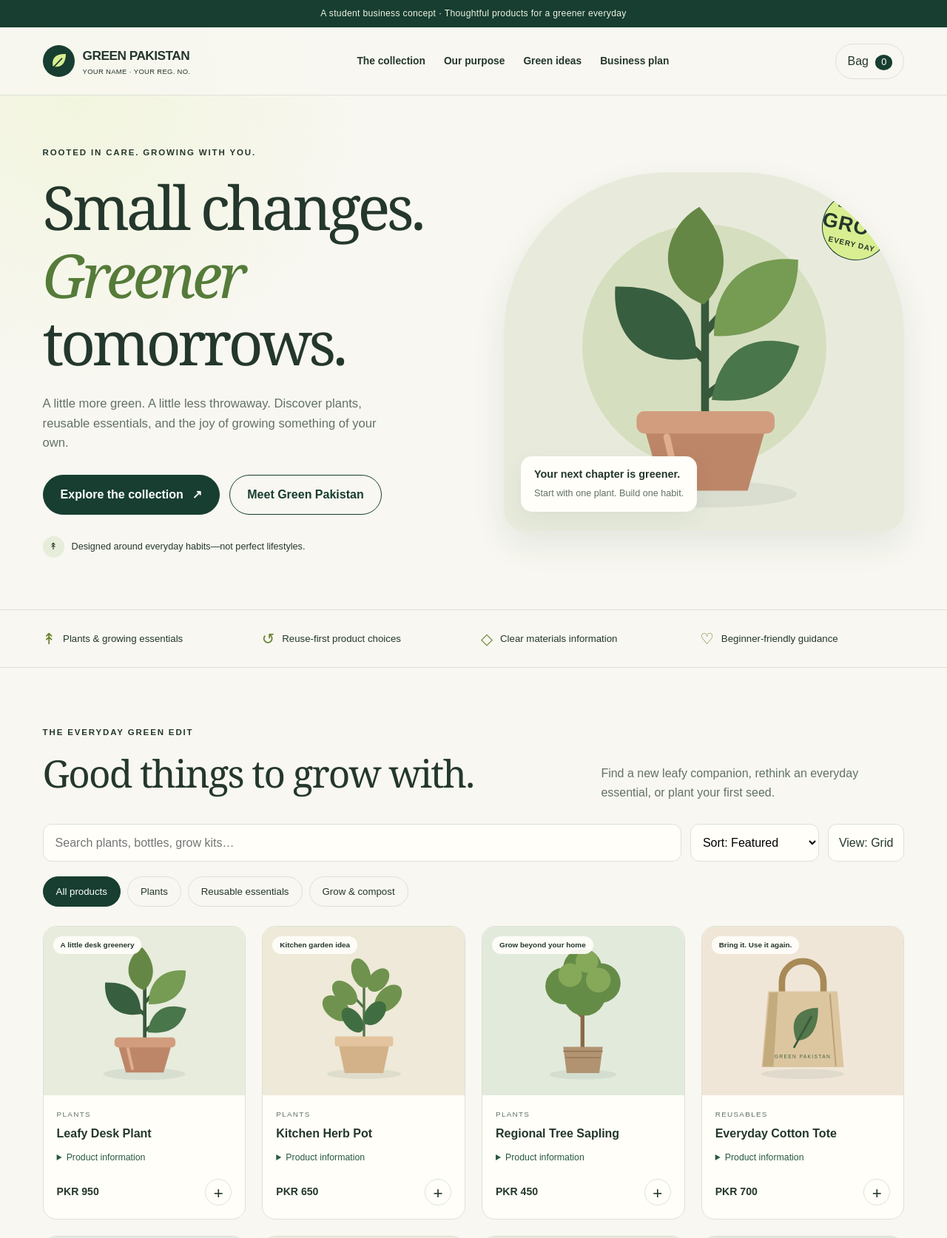
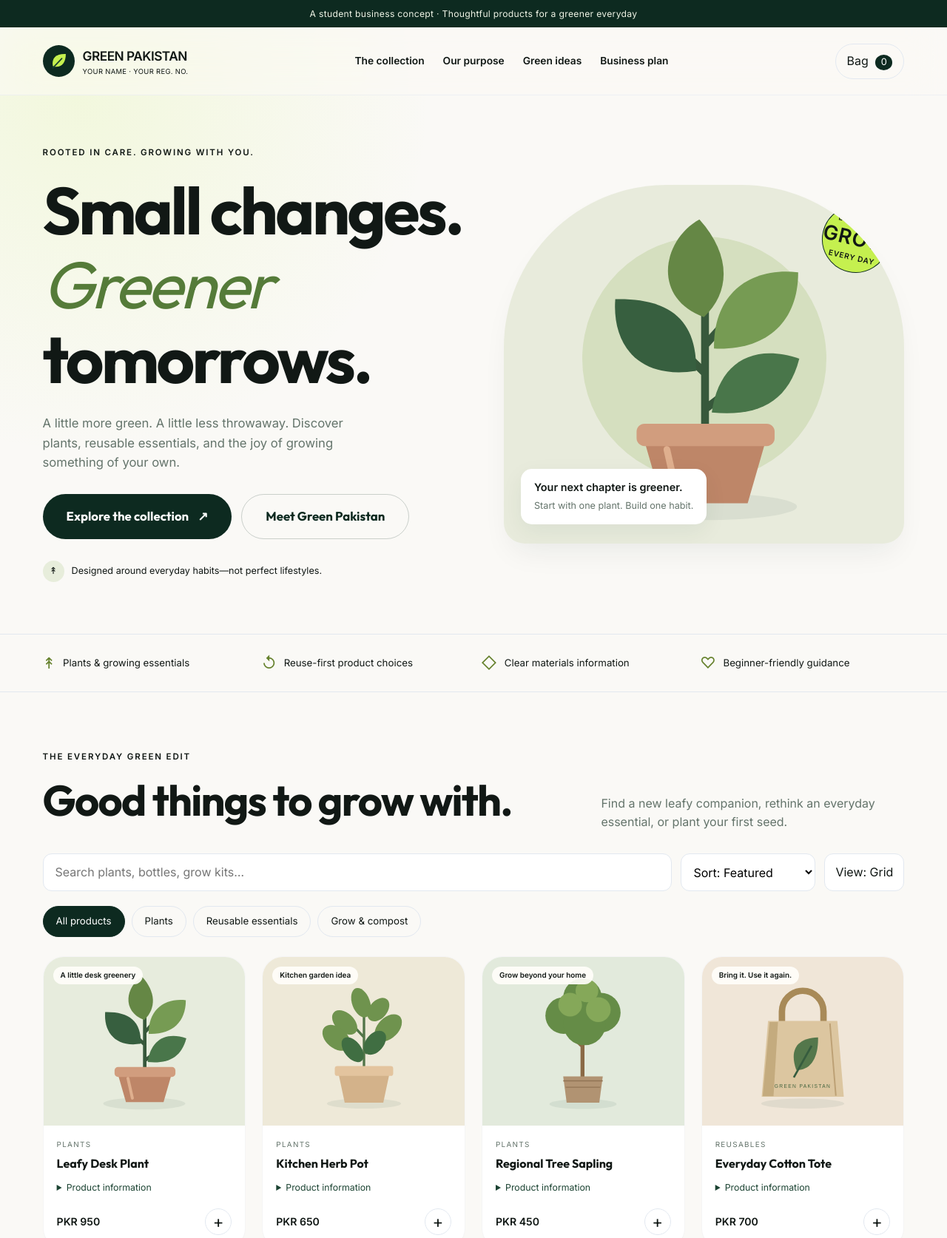
Before and after one commit to MushtaqAhmadSaqi/GreenPakistan, a plain HTML site: page index.html in a window 1280 px wide. Shown: the top 1674 px of the page at 74% size. Drawn offline with Linux system fonts and the light colour scheme.

Commit message:
update color palette, typography, animations, and styling across the UI

```diff
--- a/index.html
+++ b/index.html
@@ -10,6 +10,9 @@
     />
     <title>Green Pakistan | Small changes. Greener tomorrows.</title>
 
+    <link rel="preconnect" href="https://fonts.googleapis.com">
+    <link rel="preconnect" href="https://fonts.gstatic.com" crossorigin>
+    <link href="https://fonts.googleapis.com/css2?family=Inter:wght@400;500;600&family=Outfit:wght@300;400;500;700;800&display=swap" rel="stylesheet">
     <link rel="stylesheet" href="styles.css" />
   </head>
 
--- a/script.js
+++ b/script.js
@@ -227,8 +227,8 @@ Search input is never interpolated into HTML.
   byId("productGrid").innerHTML = visible.length
     ? visible
         .map(
-          (product) => `
-<article class="product-card">
+          (product, index) => `
+<article class="product-card" style="animation-delay: ${index * 0.08}s">
   <div class="product-art" style="background:${product.color}">
     <span class="product-badge">${product.badge}</span>
     <svg role="img" aria-label="Illustration of ${product.name}"
@@ -250,7 +250,7 @@ Search input is never interpolated into HTML.
     </div>
   </div>
 </article>
-`,
+`
         )
         .join("")
     : '<p class="no-results">No products found. Try another search or category.</p>';
--- a/styles.css
+++ b/styles.css
@@ -1,16 +1,16 @@
 :root {
-  --forest: #173e30;
-  --green: #285941;
-  --lime: #d9ee91;
-  --cream: #f8f7f1;
-  --paper: #fffef9;
-  --ink: #24372c;
-  --muted: #627266;
-  --line: #dde2d6;
-  --peach: #efdfcb;
-  --radius: 22px;
-  --shadow-soft: 0 18px 45px rgba(23, 62, 48, 0.09);
-  --shadow-lift: 0 22px 50px rgba(23, 62, 48, 0.15);
+  --forest: #0D2A20;
+  --green: #1B4332;
+  --lime: #C5F04F;
+  --cream: #FAF9F6;
+  --paper: #FFFFFF;
+  --ink: #111815;
+  --muted: #64746B;
+  --line: #E2E8F0;
+  --peach: #FCEBD7;
+  --radius: 24px;
+  --shadow-soft: 0 20px 40px -12px rgba(13, 42, 32, 0.08);
+  --shadow-lift: 0 30px 60px -15px rgba(13, 42, 32, 0.15);
 }
 * {
   box-sizing: border-box;
@@ -23,9 +23,9 @@ body {
   margin: 0;
   color: var(--ink);
   background:
-    radial-gradient(circle at 8% 2%, rgba(217, 238, 145, 0.2), transparent 24rem),
+    radial-gradient(circle at 8% 2%, rgba(197, 240, 79, 0.15), transparent 30rem),
     var(--cream);
-  font-family: Arial, Helvetica, sans-serif;
+  font-family: 'Inter', system-ui, -apple-system, sans-serif;
   line-height: 1.6;
 }
 body.modal-open {
@@ -82,18 +82,19 @@ h3 {
 }
 h1,
 h2,
+h3,
 .serif {
-  font-family: Georgia, "Times New Roman", serif;
+  font-family: 'Outfit', sans-serif;
 }
 h1 {
-  font-size: clamp(3.2rem, 6.4vw, 6.2rem);
-  font-weight: 500;
-  letter-spacing: -0.055em;
+  font-size: clamp(3.5rem, 7vw, 7rem);
+  font-weight: 700;
+  letter-spacing: -0.04em;
 }
 h2 {
-  font-size: clamp(2rem, 4vw, 3.5rem);
-  font-weight: 500;
-  letter-spacing: -0.035em;
+  font-size: clamp(2.2rem, 4.5vw, 4rem);
+  font-weight: 600;
+  letter-spacing: -0.03em;
 }
 h3 {
   font-size: 1.2rem;
@@ -117,32 +118,41 @@ small {
   color: var(--muted);
 }
 .btn {
-  border: 1px solid var(--forest);
+  border: none;
   background: var(--forest);
   color: white;
   display: inline-flex;
   align-items: center;
   justify-content: center;
   gap: 12px;
-  padding: 13px 23px;
+  padding: 16px 32px;
   border-radius: 100px;
-  font-weight: 700;
+  font-weight: 600;
+  font-family: 'Outfit', sans-serif;
+  font-size: 1.05rem;
   transition:
-    background 0.2s,
-    transform 0.2s;
+    background 0.3s cubic-bezier(0.16, 1, 0.3, 1),
+    transform 0.3s cubic-bezier(0.16, 1, 0.3, 1),
+    box-shadow 0.3s cubic-bezier(0.16, 1, 0.3, 1);
 }
 .btn:hover {
   background: var(--green);
-  transform: translateY(-2px);
+  transform: translateY(-3px);
+  box-shadow: 0 10px 20px rgba(23, 62, 48, 0.15);
+}
+.btn:active {
+  transform: translateY(1px);
+  box-shadow: 0 4px 8px rgba(23, 62, 48, 0.1);
 }
 .btn.light {
   background: var(--lime);
   color: var(--forest);
-  border-color: var(--lime);
+  border: none;
 }
 .btn.outline {
   background: transparent;
   color: var(--forest);
+  border: 1px solid rgba(13, 42, 32, 0.2);
 }
 .btn.outline:hover {
   background: #e9eddf;
@@ -170,14 +180,15 @@ small {
   position: sticky;
   top: 0;
   z-index: 20;
-  background: rgba(248, 247, 241, 0.84);
-  backdrop-filter: blur(16px);
-  border-bottom: 1px solid var(--line);
-  transition: box-shadow 0.25s, background 0.25s;
+  background: rgba(250, 249, 246, 0.65);
+  backdrop-filter: blur(24px) saturate(180%);
+  -webkit-backdrop-filter: blur(24px) saturate(180%);
+  border-bottom: 1px solid rgba(226, 232, 240, 0.5);
+  transition: box-shadow 0.3s ease, background 0.3s ease;
 }
 .site-header.scrolled {
-  background: rgba(248, 247, 241, 0.96);
-  box-shadow: 0 8px 30px rgba(23, 62, 48, 0.08);
+  background: rgba(255, 255, 255, 0.85);
+  box-shadow: 0 10px 30px rgba(13, 42, 32, 0.05);
 }
 .scroll-progress {
   position: fixed;
@@ -225,8 +236,28 @@ small {
   font-size: 0.86rem;
   font-weight: 700;
 }
+.nav-links a {
+  position: relative;
+  padding-bottom: 2px;
+}
+.nav-links a::after {
+  content: '';
+  position: absolute;
+  bottom: 0;
+  left: 0;
+  width: 100%;
+  height: 2px;
+  background: #64812f;
+  transform: scaleX(0);
+  transform-origin: right;
+  transition: transform 0.3s cubic-bezier(0.16, 1, 0.3, 1);
+}
 .nav-links a:hover {
   color: #64812f;
+}
+.nav-links a:hover::after {
+  transform: scaleX(1);
+  transform-origin: left;
 }
 .cart-button {
   border: 1px solid var(--line);
@@ -456,11 +487,18 @@ small {
   border-radius: 100px;
   padding: 9px 17px;
   font-size: 0.83rem;
+  transition: all 0.3s cubic-bezier(0.16, 1, 0.3, 1);
+  cursor: pointer;
+}
+.filter:hover {
+  background: #f0f4e8;
+  transform: translateY(-2px);
 }
 .filter.active {
   background: var(--forest);
   color: white;
   border-color: var(--forest);
+  transform: translateY(0);
 }
 .product-grid {
   display: grid;
@@ -486,19 +524,19 @@ small {
 }
 .product-card {
   background: var(--paper);
-  border: 1px solid var(--line);
-  border-radius: 18px;
+  border: 1px solid rgba(0, 0, 0, 0.04);
+  border-radius: 28px;
   overflow: hidden;
   display: flex;
   flex-direction: column;
   transition:
-    transform 0.2s,
-    box-shadow 0.2s;
-  animation: card-in 0.45s ease both;
+    transform 0.4s cubic-bezier(0.16, 1, 0.3, 1),
+    box-shadow 0.4s cubic-bezier(0.16, 1, 0.3, 1);
+  animation: card-in 0.6s cubic-bezier(0.16, 1, 0.3, 1) backwards;
 }
 .product-card:hover {
-  transform: translateY(-5px);
-  box-shadow: 0 14px 28px #173e300b;
+  transform: translateY(-8px);
+  box-shadow: var(--shadow-lift);
 }
 .product-art {
   position: relative;
@@ -571,17 +609,24 @@ small {
   height: 36px;
   font-size: 1.4rem;
   background: transparent;
+  transition: all 0.3s cubic-bezier(0.16, 1, 0.3, 1);
+  cursor: pointer;
+  display: flex;
+  align-items: center;
+  justify-content: center;
 }
 .add-button:hover {
   background: var(--forest);
   color: white;
   border-color: var(--forest);
+  transform: scale(1.1) rotate(90deg);
 }
 .add-button.added {
   background: var(--lime);
   color: var(--forest);
   border-color: var(--lime);
-  animation: added-pop 0.35s ease;
+  animation: added-pop 0.4s cubic-bezier(0.16, 1, 0.3, 1);
+  transform: scale(1) rotate(0);
 }
 .no-results {
   grid-column: 1/-1;
@@ -806,9 +851,15 @@ dialog {
   max-height: 90vh;
   box-shadow: 0 25px 100px #0003;
 }
+dialog[open] {
+  animation: dialog-in 0.4s cubic-bezier(0.16, 1, 0.3, 1) forwards;
+}
 dialog::backdrop {
   background: #10271f90;
   backdrop-filter: blur(3px);
+}
+dialog[open]::backdrop {
+  animation: backdrop-in 0.4s cubic-bezier(0.16, 1, 0.3, 1) forwards;
 }
 .cart-header {
   padding: 23px;
@@ -929,15 +980,23 @@ dialog::backdrop {
   transform: translate(-50%, 0);
 }
 @keyframes rise-in {
-  from { opacity: 0; transform: translateY(18px); }
+  from { opacity: 0; transform: translateY(25px); }
   to { opacity: 1; transform: none; }
 }
 @keyframes card-in {
-  from { opacity: 0; transform: translateY(10px); }
+  from { opacity: 0; transform: translateY(20px) scale(0.95); }
   to { opacity: 1; transform: none; }
 }
 @keyframes added-pop {
-  50% { transform: scale(1.18); }
+  50% { transform: scale(1.2); }
+}
+@keyframes dialog-in {
+  from { opacity: 0; transform: scale(0.95) translateY(20px); }
+  to { opacity: 1; transform: scale(1) translateY(0); }
+}
+@keyframes backdrop-in {
+  from { opacity: 0; backdrop-filter: blur(0px); }
+  to { opacity: 1; backdrop-filter: blur(3px); }
 }
 .visually-hidden {
   position: absolute;
```
